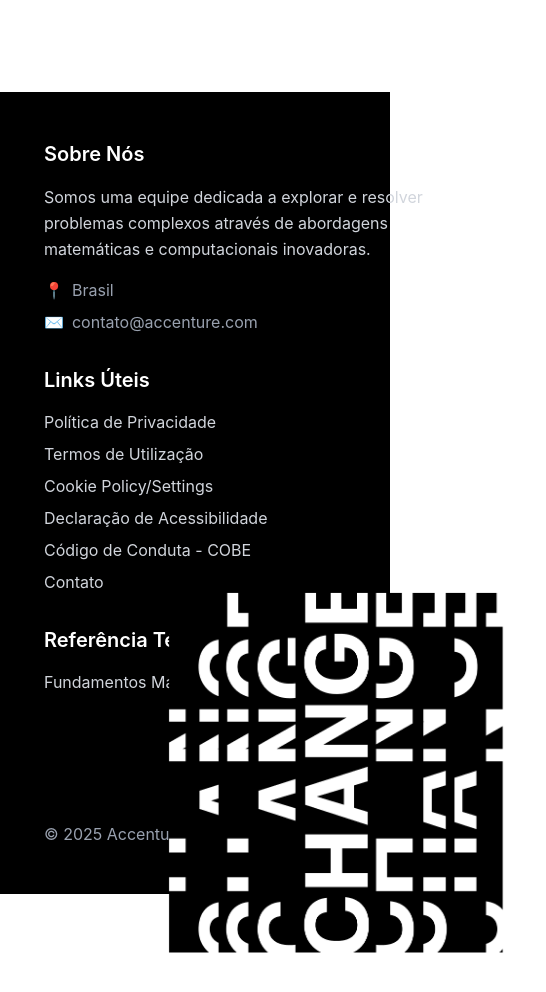
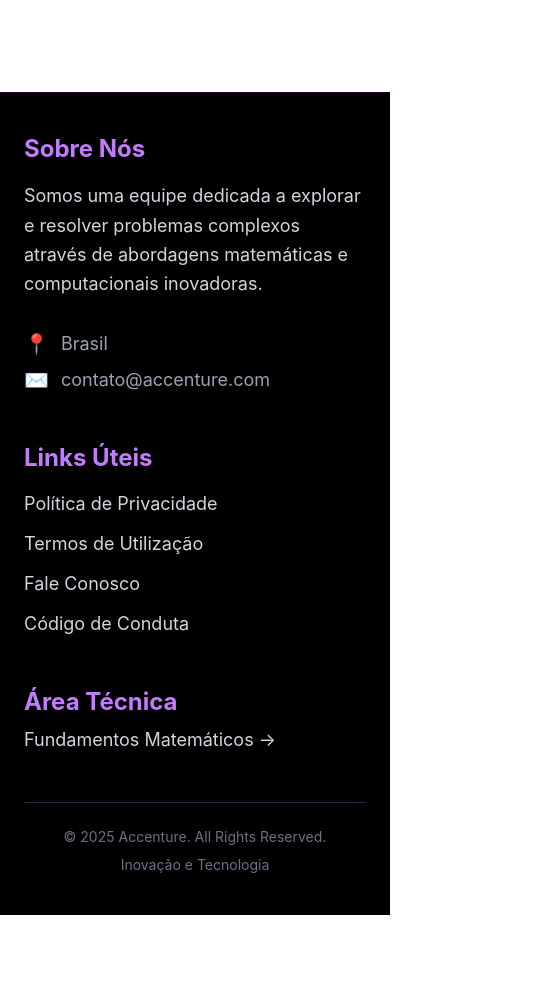
Before and after one commit to Benzo171/Projeto-de-escalabilidade-quantica-react, a React (Vite) app: page / in a window 390 px wide. Shown: the part 4160-5152 px from the top of the page, 546 px wide, since content can reach past the window. After the commit the page ends 5075 px from the top, so only its background shows below. Built offline with nearby package versions, Linux system fonts and the light colour scheme.

Commit message:
Refactor Footer layout and styling
Simplified the Footer component structure, improved grid layout for better responsiveness, updated color and spacing for clarity, and enhanced link styling. Removed unnecessary comments and absolute positioning for the image, and added a secondary copyright line.

```diff
--- a/src/components/layout/Footer.jsx
+++ b/src/components/layout/Footer.jsx
@@ -1,135 +1,88 @@
-// src/components/layout/Footer.jsx
-
 import { Link } from 'react-router-dom';
 import suaImagem from '../../assets/imagens/image-141.png';
 
 const Footer = () => {
   return (
-    // MUDANÇA 1: Diminuí o padding vertical geral de py-12 para py-8
-    <footer className="bg-black text-white py-12   mt-auto">
-      <div className="container mx-10 px-1">
+    <footer className="bg-black text-white py-10 mt-auto border-t border-purple-900/30">
+      <div className="container mx-auto px-6 max-w-7xl">
 
-        <div className="grid grid-cols-1 md:grid-cols-12 gap-8">
+        {/* Grid Principal: 3 Colunas Claras e Espaçadas */}
+        <div className="grid grid-cols-1 lg:grid-cols-3 gap-12 items-start">
 
-          {/* Coluna 1: Sobre Nós (Ocupa 3 colunas) */}
-          <div className="space-y-4 md:col-span-3">
-            <h3 className="text-xl font-semibold mb-4">Sobre Nós</h3>
-            <p className="text-gray-300 leading-relaxed">
+          {/* COLUNA 1: SOBRE NÓS */}
+          <div className="space-y-4">
+            <h3 className="text-2xl font-bold text-purple-400">Sobre Nós</h3>
+            <p className="text-gray-300 text-lg leading-relaxed">
               Somos uma equipe dedicada a explorar e resolver problemas complexos
               através de abordagens matemáticas e computacionais inovadoras.
             </p>
-            <div className="space-y-2 text-gray-400">
-              <div className="flex items-center space-x-2">
-                <span>📍</span>
+
+            {/* Informações de Contato */}
+            <div className="pt-4 space-y-2">
+              <div className="flex items-center gap-3 text-gray-400 text-lg">
+                <span className="text-xl">📍</span>
                 <span>Brasil</span>
               </div>
-              <div className="flex items-center space-x-2">
-                <span>✉️</span>
-                <span>contato@accenture.com</span>
+              <div className="flex items-center gap-3 text-gray-400 text-lg">
+                <span className="text-xl">✉️</span>
+                <a href="mailto:contato@accenture.com" className="hover:text-purple-300 transition-colors">
+                  contato@accenture.com
+                </a>
               </div>
             </div>
           </div>
 
-          {/* Coluna 2: Links Úteis (Ocupa 3 colunas) */}
-          <div className="space-y-4 md:col-span-3">
-            <h3 className="text-xl font-semibold mb-4">Links Úteis</h3>
-            <ul className="space-y-2 text-gray-300">
+          {/* COLUNA 2: LINKS ÚTEIS (Centralizada no Desktop) */}
+          <div className="space-y-4 lg:pl-10">
+            <h3 className="text-2xl font-bold text-purple-400">Links Úteis</h3>
+            <ul className="space-y-3 text-lg text-gray-300">
               <li>
-                <a
-                  href="https://www.accenture.com/br-pt/support/privacy-policy"
-                  className="hover:text-white transition-colors duration-200"
-                  target="_blank"
-                  rel="noopener noreferrer"
-                >
+                <a href="https://www.accenture.com/br-pt/support/privacy-policy" target="_blank" rel="noopener noreferrer" className="hover:text-purple-300 transition-colors">
                   Política de Privacidade
                 </a>
               </li>
               <li>
-                <a
-                  href="https://www.accenture.com/br-pt/support/terms-of-use"
-                  className="hover:text-white transition-colors duration-200"
-                  target="_blank"
-                  rel="noopener noreferrer"
-                >
+                <a href="https://www.accenture.com/br-pt/support/terms-of-use" target="_blank" rel="noopener noreferrer" className="hover:text-purple-300 transition-colors">
                   Termos de Utilização
                 </a>
               </li>
               <li>
-                <a
-                  href="https://www.accenture.com/br-pt/support/company-cookies-similar-technology"
-                  className="hover:text-white transition-colors duration-200"
-                  target="_blank"
-                  rel="noopener noreferrer"
-                >
-                  Cookie Policy/Settings
+                <a href="https://www.accenture.com/br-pt/about/contact-us" target="_blank" rel="noopener noreferrer" className="hover:text-purple-300 transition-colors">
+                  Fale Conosco
                 </a>
               </li>
               <li>
-                <a
-                  href="https://www.accenture.com/br-pt/support/accessibility-statement"
-                  className="hover:text-white transition-colors duration-200"
-                  target="_blank"
-                  rel="noopener noreferrer"
-                >
-                  Declaração de Acessibilidade
-                </a>
-              </li>
-              <li>
-                <a
-                  href="https://www.accenture.com/br-pt/about/company-index"
-                  className="hover:text-white transition-colors duration-200"
-                  target="_blank"
-                  rel="noopener noreferrer"
-                >
-                  Código de Conduta - COBE
-                </a>
-              </li>
-              <li>
-                <a
-                  href="https://www.accenture.com/br-pt/about/contact-us"
-                  className="hover:text-white transition-colors duration-200"
-                  target="_blank"
-                  rel="noopener noreferrer"
-                >
-                  Contato
+                <a href="https://www.accenture.com/br-pt/about/company-index" target="_blank" rel="noopener noreferrer" className="hover:text-purple-300 transition-colors">
+                  Código de Conduta
                 </a>
               </li>
             </ul>
           </div>
 
-          {/* Coluna 3: Referência Técnica (Ocupa 2 colunas) */}
-          <div className="space-y-4 md:col-span-2">
-            <h3 className="text-xl font-semibold mb-4">Referência Técnica</h3>
-            <ul className="space-y-2 text-gray-300">
-              <li>
-                <Link
+          {/* COLUNA 3: TÉCNICA E IMAGEM (Alinhada à Direita) */}
+          <div className="flex flex-col items-start lg:items-end space-y-6">
+
+            {/* Link Técnico Destacado */}
+            <div className="text-left lg:text-right">
+               <h3 className="text-2xl font-bold text-purple-400 mb-2">Área Técnica</h3>
+               <Link
                   to="/fundamentos"
-                  className="hover:text-white transition-colors duration-200"
+                  className="text-lg text-gray-300 hover:text-white border-b-2 border-transparent hover:border-purple-500 transition-all pb-1"
                 >
-                  Fundamentos Matemáticos
+                  Fundamentos Matemáticos →
                 </Link>
-              </li>
-            </ul>
-          </div>
+            </div>
 
-          {/* Coluna 4: IMAGEM (Ocupa 4 colunas) */}
-          {/* MUDANÇA 2: Removi 'h-full' e adicionei 'max-h-40' (160px)
-              Isso impede a imagem de esticar o footer para baixo.
-          */}
-          <div className="md:col-span-4 relative">
-            <img
-              src={suaImagem}
-              alt="Descrição da imagem"
-              className="absolute w-960 h-100 top-1/2 -translate-y-1/3 mx-30 rounded-md" // Pode usar object-contain se preferir
-            />
+            {/* Imagem (Sem posicionamento absoluto complicado) */}
+
           </div>
 
         </div>
 
-        {/* Copyright */}
-        {/* MUDANÇA 3: Diminuí o espaço de 'mt-8 pt-6' para 'mt-6 pt-4' */}
-        <div className="  mt-20 pt-4 text-left text-gray-400">
+        {/* Rodapé do Rodapé (Copyright) */}
+        <div className="mt-12 pt-6 border-t border-gray-800 flex flex-col md:flex-row justify-between items-center text-gray-500 text-sm">
           <p>&copy; 2025 Accenture. All Rights Reserved.</p>
+          <p className="mt-2 md:mt-0">Inovação e Tecnologia</p>
         </div>
       </div>
     </footer>
```
